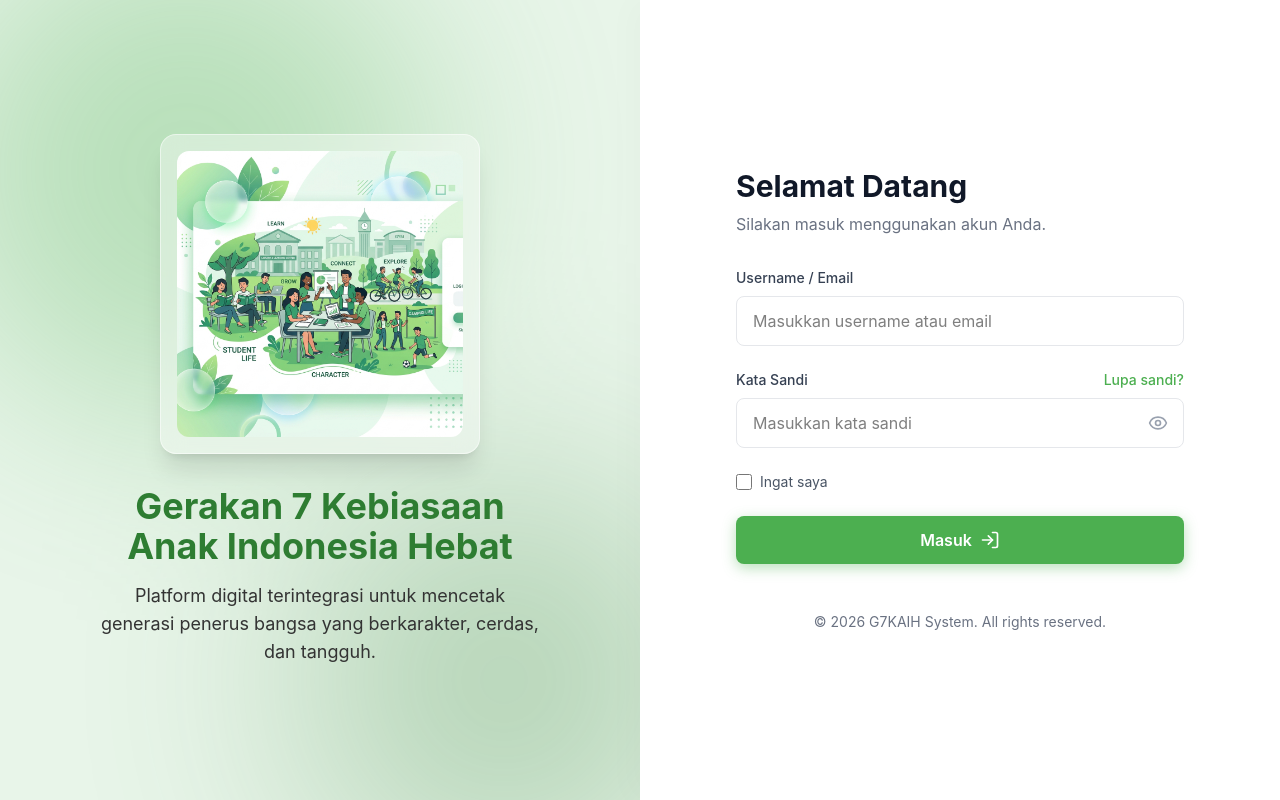
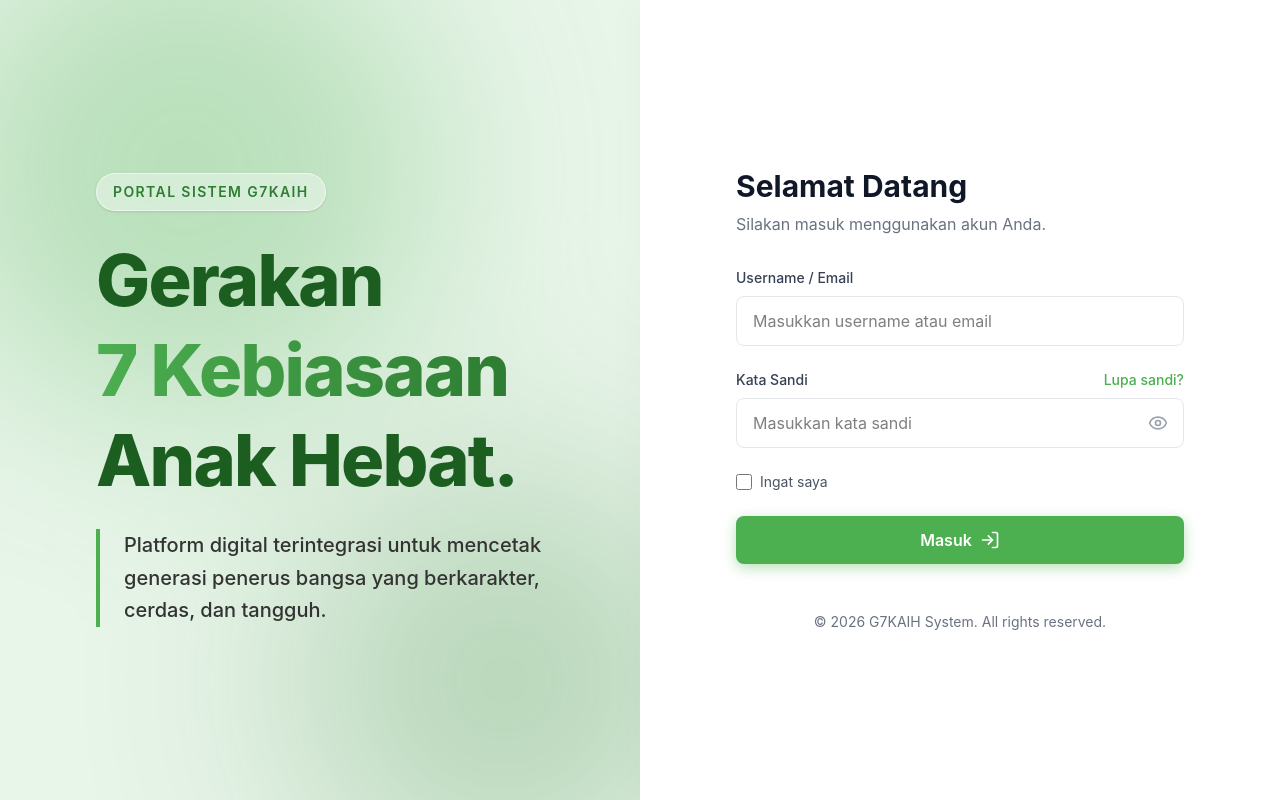
Before and after one commit to perpustakaanalbadar05-lgtm/frontend-tujuh-kebiasaan, a React (Vite) app: page /login in a window 1280 px wide. Built offline with nearby package versions, Linux system fonts and the light colour scheme; no server answers.

Commit message:
sampai bila sayah harus terus begini

```diff
--- a/src/layouts/AuthLayout.tsx
+++ b/src/layouts/AuthLayout.tsx
@@ -11,20 +11,21 @@ const AuthLayout = () => {
           <div className="absolute bottom-[-10%] right-[-10%] w-[400px] h-[400px] rounded-full bg-[#2E7D32] blur-[120px]" />
         </div>
 
-        {/* Main Illustration */}
-        <div className="relative z-10 text-center flex flex-col items-center">
-          <div className="mb-8 w-80 h-80 bg-white/40 backdrop-blur-md rounded-2xl border border-white/50 p-4 shadow-xl flex items-center justify-center">
-            {/* Generated illustration image */}
-            <img
-              src="/login-illustration.png"
-              alt="G7KAIH Education Illustration"
-              className="w-full h-full object-cover rounded-xl"
-            />
+        {/* Main Typography */}
+        <div className="relative z-10 flex flex-col items-start w-full max-w-lg px-8">
+          <div className="mb-6 inline-flex items-center justify-center px-4 py-2 rounded-full bg-white/40 backdrop-blur-md border border-white/60 shadow-sm">
+            <span className="text-[#2E7D32] font-semibold text-sm tracking-widest uppercase">Portal Sistem G7KAIH</span>
           </div>
-          <h1 className="text-4xl font-bold text-[#2E7D32] mb-4">
-            Gerakan 7 Kebiasaan<br/>Anak Indonesia Hebat
+
+          <h1 className="text-6xl lg:text-7xl font-extrabold text-[#1B5E20] leading-tight mb-6 tracking-tight">
+            Gerakan <br />
+            <span className="text-transparent bg-clip-text bg-gradient-to-r from-[#4CAF50] to-[#2E7D32]">
+              7 Kebiasaan
+            </span> <br />
+            Anak Hebat.
           </h1>
-          <p className="text-[#333333] text-lg max-w-md">
+
+          <p className="text-[#333333] text-xl font-medium max-w-md leading-relaxed border-l-4 border-[#4CAF50] pl-6">
             Platform digital terintegrasi untuk mencetak generasi penerus bangsa yang berkarakter, cerdas, dan tangguh.
           </p>
         </div>
```
